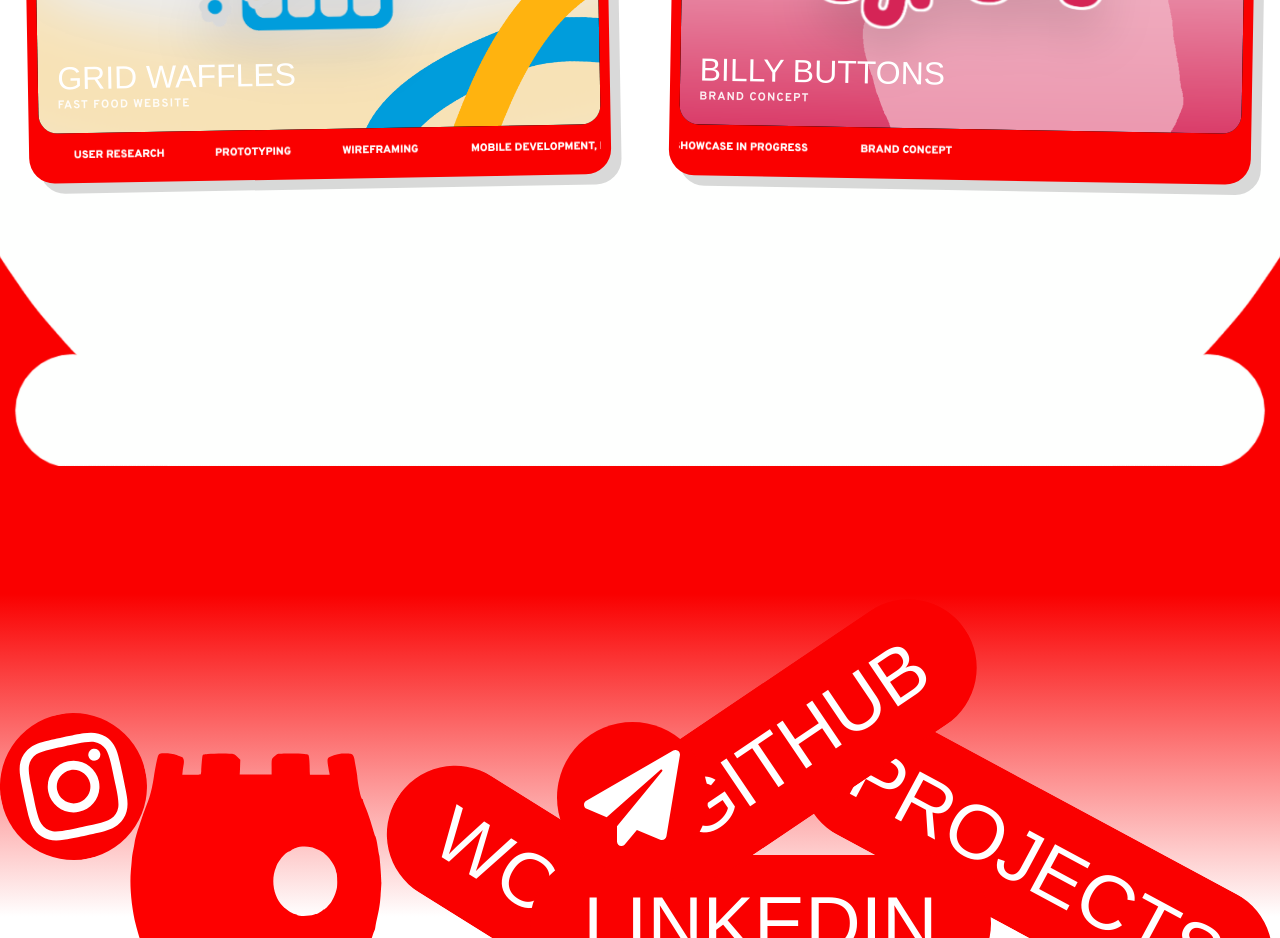
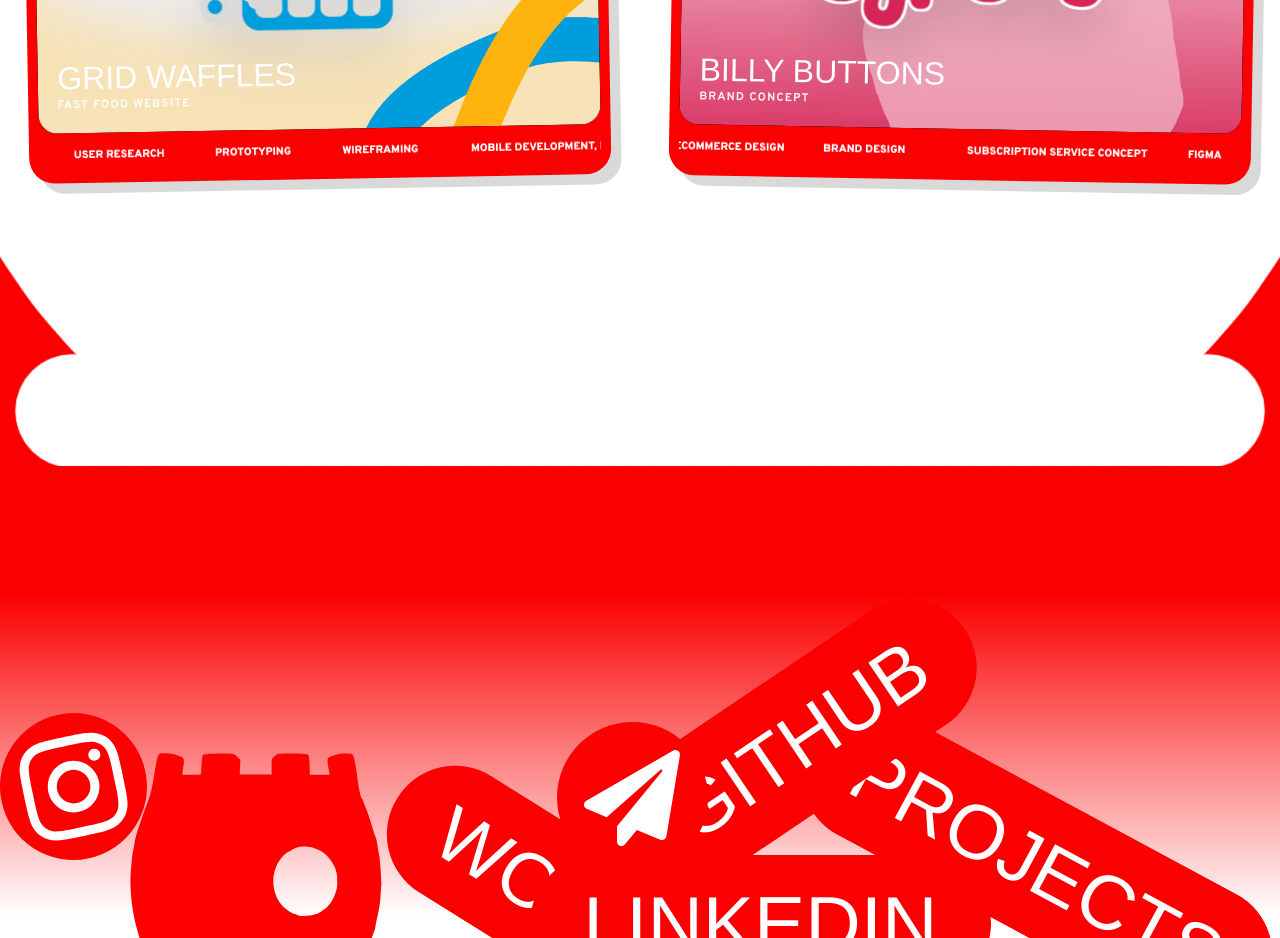
Before and after one commit to NateUXI/portfolio, a Next.js app: page /work in a window 1280 px wide. Shown: the part 2260-3198 px from the top of the page. Built offline with nearby package versions, Linux system fonts and the light colour scheme; a web font is replaced by a local one.

Commit message:
updated talent bar for Billy Buttons to be in line with the dedicated work page

```diff
--- a/app/work/page.tsx
+++ b/app/work/page.tsx
@@ -189,7 +189,7 @@ export default function WorkPage() {
                   baseImg="/Billy_Buttons_base1.png"
                   hoverImg="/Billy_Buttons_hover1.png"
                   logoImg="/Billy_Buttons_Logo.png"
-                  talents={["Brand Concept", "Showcase in Progress"]}
+                  talents={['Brand Concept', 'Showcase in Progress', 'Visual Identity', 'Ecommerce Design', 'Brand Design', 'Subscription Service Concept', 'Figma', 'Web Design', 'Illustration', 'React', 'User Experience Researching']}
                 />
               </TransitionLink>
             </div>
```
